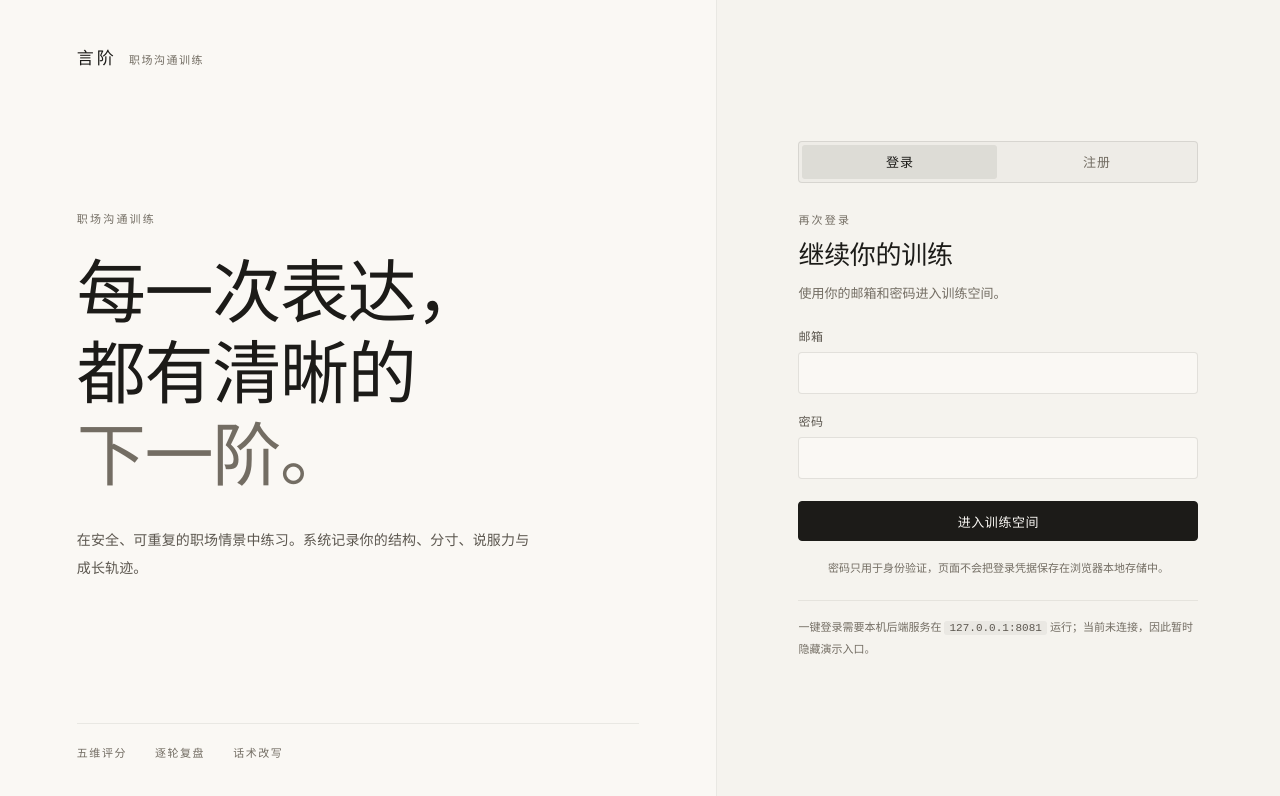
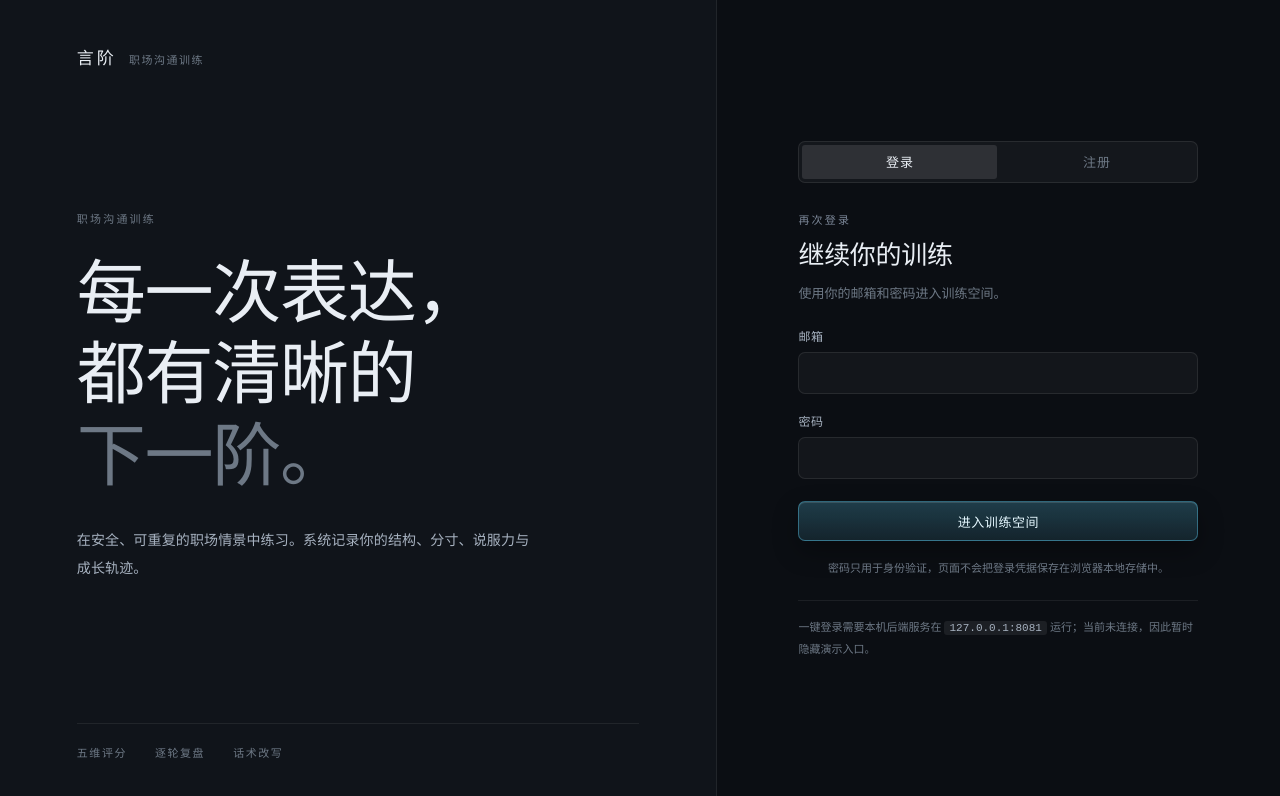
Before and after one commit to Wjb-1233/yanjie-career-coach, a Vue app in the folder frontend/: page /login in a window 1280 px wide. Shown: the top 796 px of the page. Built offline with nearby package versions, Linux system fonts and the light colour scheme; no server answers.

Commit message:
style(frontend): 全局改为深色玻璃工作台（对齐 Harness 观感）：青色强调、玻璃面板、圆角与导航胶囊

```diff
--- a/frontend/index.html
+++ b/frontend/index.html
@@ -3,7 +3,7 @@
   <head>
     <meta charset="UTF-8" />
     <meta name="viewport" content="width=device-width, initial-scale=1.0, viewport-fit=cover" />
-    <meta name="theme-color" content="#f5f3ee" />
+    <meta name="theme-color" content="#0b0e13" />
     <meta name="mobile-web-app-capable" content="yes" />
     <meta name="apple-mobile-web-app-capable" content="yes" />
     <meta name="apple-mobile-web-app-status-bar-style" content="black-translucent" />
@@ -16,12 +16,12 @@
   </head>
   <body>
     <script>
-      // 在样式加载前恢复上次选择的主题，避免刷新时闪白
+      // 在样式加载前恢复上次选择的主题，避免刷新时闪白（默认深色工作台）
       try {
-        if (localStorage.getItem('yanjie-theme') === 'dark') {
+        if (localStorage.getItem('yanjie-theme-v2') !== 'light') {
           document.documentElement.dataset.theme = 'dark'
         }
-      } catch (error) { /* 隐私模式下不可写，使用默认浅色 */ }
+      } catch (error) { /* 隐私模式下不可写，使用默认深色 */ }
     </script>
     <div id="app"></div>
     <script type="module" src="/src/main.ts"></script>
--- a/frontend/src/assets/main.css
+++ b/frontend/src/assets/main.css
@@ -28,6 +28,11 @@
   --accent-strong: #96491e;
   --accent-soft: rgba(178, 92, 44, .1);
 
+  /* 兼容旧组件里的别名 */
+  --primary: var(--accent);
+  --primary-hover: var(--accent-strong);
+  --primary-soft: var(--accent-soft);
+
   /* 数据与图表 */
   --track: rgba(30, 28, 24, .1);
   --fill: #b7b0a3;
@@ -48,9 +53,9 @@
   --overlay-2: rgba(30, 28, 24, .05);
   --overlay-3: rgba(30, 28, 24, .08);
 
-  --radius: 5px;
-  --radius-sm: 4px;
-  --radius-md: 5px;
+  --radius: 9px;
+  --radius-sm: 7px;
+  --radius-md: 11px;
   --ease: cubic-bezier(.2, .6, .2, 1);
   --shadow: none;
 
@@ -85,42 +90,48 @@
 :root[data-theme='dark'] {
   color-scheme: dark;
 
-  --bg: #17181a;
-  --bg-2: #1c1d21;
-  --card: #202126;
-  --card-2: #26272c;
-  --raised: #2d2e34;
+  /* 深色：冷调石墨 + 玻璃面板 + 青色强调（对齐 Harness 工作台观感） */
+  --bg: #0b0e13;
+  --bg-2: #10141a;
+  --card: rgba(21, 26, 33, .72);
+  --card-2: rgba(30, 37, 46, .8);
+  --raised: #1c232c;
 
-  --border: rgba(255, 255, 255, .11);
+  --border: rgba(255, 255, 255, .085);
   --border-bright: rgba(255, 255, 255, .2);
-  --divider: rgba(255, 255, 255, .08);
+  --divider: rgba(255, 255, 255, .07);
 
-  --text: #f6f3ee;
-  --text-2: #bfbab1;
-  --text-3: #8e8880;
-  --on-solid: #17181a;
+  --text: #e9eef4;
+  --text-2: #a7b2c0;
+  --text-3: #6d7885;
+  --on-solid: #05131a;
 
-  --accent: #cf7a45;
-  --accent-strong: #e08d58;
-  --accent-soft: rgba(207, 122, 69, .14);
+  --accent: #58c4e6;
+  --accent-strong: #86daf3;
+  --accent-soft: rgba(88, 196, 230, .13);
 
-  --track: rgba(255, 255, 255, .12);
-  --fill: #6b665d;
-  --muted-progress: #6b665d;
-  --chart-line: #d4cec5;
-  --chart-dot: #f6f3ee;
-  --radar-stroke: #e8e4dc;
-  --radar-fill: rgba(246, 243, 238, .06);
-  --radar-grid: rgba(255, 255, 255, .07);
-  --radar-grid-outer: rgba(255, 255, 255, .17);
+  --track: rgba(255, 255, 255, .1);
+  --fill: #55606e;
+  --muted-progress: #55606e;
+  --chart-line: #9fd8ea;
+  --chart-dot: #e9eef4;
+  --radar-stroke: #bfe7f3;
+  --radar-fill: rgba(88, 196, 230, .1);
+  --radar-grid: rgba(255, 255, 255, .08);
+  --radar-grid-outer: rgba(255, 255, 255, .18);
 
-  --success: #9ab79a;
-  --warning: #c2a877;
-  --danger: #cf8b82;
+  --success: #7fd3a6;
+  --warning: #e3c07a;
+  --danger: #f08a80;
 
-  --overlay-1: rgba(255, 255, 255, .03);
-  --overlay-2: rgba(255, 255, 255, .06);
-  --overlay-3: rgba(255, 255, 255, .1);
+  --overlay-1: rgba(255, 255, 255, .04);
+  --overlay-2: rgba(255, 255, 255, .07);
+  --overlay-3: rgba(255, 255, 255, .11);
+
+  --glass: rgba(21, 26, 33, .72);
+  --glass-strong: rgba(30, 37, 46, .88);
+  --glow: 0 0 0 1px rgba(88, 196, 230, .16), 0 0 28px rgba(88, 196, 230, .1);
+  --shadow: 0 20px 48px rgba(0, 0, 0, .5);
 }
 
 * { box-sizing: border-box; }
@@ -263,6 +274,88 @@ tbody tr:hover { background: var(--overlay-1); }
 @keyframes shimmer { from { background-position: 100% 0; } to { background-position: 0 0; } }
 @keyframes rise-in { from { opacity: 0; transform: translateY(8px); } to { opacity: 1; transform: translateY(0); } }
 
+/* ---------- 深色：玻璃工作台质感 ---------- */
+:root[data-theme='dark'] body {
+  background:
+    radial-gradient(1100px 560px at 12% -12%, rgba(88, 196, 230, .1), transparent 62%),
+    radial-gradient(820px 520px at 96% -6%, rgba(122, 96, 220, .09), transparent 60%),
+    var(--bg);
+  background-attachment: fixed;
+}
+
+:root[data-theme='dark'] .panel {
+  background: var(--glass);
+  border-color: var(--border);
+  box-shadow: inset 0 1px 0 rgba(255, 255, 255, .045), 0 16px 40px rgba(0, 0, 0, .28);
+  backdrop-filter: blur(16px) saturate(125%);
+  -webkit-backdrop-filter: blur(16px) saturate(125%);
+}
+
+:root[data-theme='dark'] .panel:hover {
+  border-color: rgba(88, 196, 230, .28);
+  box-shadow: inset 0 1px 0 rgba(255, 255, 255, .05), 0 18px 44px rgba(0, 0, 0, .32), 0 0 0 1px rgba(88, 196, 230, .08);
+}
+
+:root[data-theme='dark'] .button {
+  border-color: rgba(88, 196, 230, .42);
+  background: linear-gradient(180deg, rgba(88, 196, 230, .26), rgba(88, 196, 230, .12));
+  color: #e6f8ff;
+  box-shadow: inset 0 1px 0 rgba(255, 255, 255, .12), 0 10px 26px rgba(0, 0, 0, .32);
+}
+:root[data-theme='dark'] .button:hover {
+  background: linear-gradient(180deg, rgba(88, 196, 230, .38), rgba(88, 196, 230, .2));
+  border-color: rgba(88, 196, 230, .68);
+  color: #f2fcff;
+  box-shadow: inset 0 1px 0 rgba(255, 255, 255, .16), 0 0 24px rgba(88, 196, 230, .18);
+}
+:root[data-theme='dark'] .button.secondary {
+  background: rgba(255, 255, 255, .045);
+  border-color: var(--border-bright);
+  color: var(--text);
+  box-shadow: inset 0 1px 0 rgba(255, 255, 255, .05);
+}
+:root[data-theme='dark'] .button.secondary:hover {
+  background: rgba(255, 255, 255, .08);
+  border-color: rgba(88, 196, 230, .4);
+  color: var(--text);
+}
+:root[data-theme='dark'] .button.signal {
+  background: linear-gradient(180deg, rgba(88, 196, 230, .3), rgba(88, 196, 230, .14));
+  border-color: rgba(88, 196, 230, .5);
+  color: #eafaff;
+}
+
+:root[data-theme='dark'] .field,
+:root[data-theme='dark'] input,
+:root[data-theme='dark'] textarea,
+:root[data-theme='dark'] select {
+  background: rgba(255, 255, 255, .035);
+  border-color: var(--border);
+  color: var(--text);
+}
+:root[data-theme='dark'] .field:focus,
+:root[data-theme='dark'] input:focus,
+:root[data-theme='dark'] textarea:focus,
+:root[data-theme='dark'] select:focus {
+  background: rgba(255, 255, 255, .055);
+  border-color: rgba(88, 196, 230, .55);
+  box-shadow: 0 0 0 3px rgba(88, 196, 230, .12);
+}
+
+:root[data-theme='dark'] .tag {
+  background: rgba(88, 196, 230, .09);
+  border-color: rgba(88, 196, 230, .22);
+  color: #a9e2f3;
+}
+
+:root[data-theme='dark'] .eyebrow,
+:root[data-theme='dark'] .label { color: #7c8798; }
+
+:root[data-theme='dark'] :focus-visible { outline-color: rgba(88, 196, 230, .7); }
+:root[data-theme='dark'] ::selection { background: rgba(88, 196, 230, .28); color: #f2fcff; }
+:root[data-theme='dark'] ::-webkit-scrollbar-thumb { background: rgba(255, 255, 255, .16); background-clip: padding-box; }
+:root[data-theme='dark'] ::-webkit-scrollbar-thumb:hover { background: rgba(255, 255, 255, .26); background-clip: padding-box; }
+
 @media (max-width: 760px) {
   .page { padding: 24px 20px calc(104px + env(safe-area-inset-bottom)); }
   .page-heading { align-items: flex-start; flex-direction: column; }
--- a/frontend/src/components/dashboard/DashboardScoreFeature.vue
+++ b/frontend/src/components/dashboard/DashboardScoreFeature.vue
@@ -147,4 +147,21 @@ function formatDate(value: string): string {
   .fact:nth-child(2) { border-right: 0; }
   .fact:nth-child(3) { grid-column: 1 / -1; border-top: 1px solid var(--divider); border-right: 0; }
 }
+
+:root[data-theme='dark'] .hero {
+  background: linear-gradient(180deg, rgba(30, 38, 48, .72), rgba(15, 19, 25, .82));
+  box-shadow: inset 0 1px 0 rgba(255, 255, 255, .05), 0 24px 60px rgba(0, 0, 0, .38);
+  backdrop-filter: blur(18px) saturate(125%);
+}
+:root[data-theme='dark'] .cta {
+  border-color: rgba(88, 196, 230, .42);
+  background: linear-gradient(180deg, rgba(88, 196, 230, .26), rgba(88, 196, 230, .12));
+  color: #e6f8ff;
+  box-shadow: inset 0 1px 0 rgba(255, 255, 255, .12), 0 10px 26px rgba(0, 0, 0, .32);
+}
+:root[data-theme='dark'] .cta:hover {
+  background: linear-gradient(180deg, rgba(88, 196, 230, .4), rgba(88, 196, 230, .22));
+  border-color: rgba(88, 196, 230, .7);
+  color: #f2fcff;
+}
 </style>
--- a/frontend/src/components/layout/AppShell.vue
+++ b/frontend/src/components/layout/AppShell.vue
@@ -30,7 +30,7 @@ const mobileView = shallowRef(false)
 const roleLabel = computed(() => auth.user.value?.role === 'ADMIN' ? '管理员' : '训练学员')
 
 type Theme = 'light' | 'dark'
-const theme = shallowRef<Theme>('light')
+const theme = shallowRef<Theme>('dark')
 const themeAction = computed(() => theme.value === 'dark' ? '日间' : '夜间')
 
 function applyTheme(next: Theme): void {
@@ -38,9 +38,9 @@ function applyTheme(next: Theme): void {
   const root = document.documentElement
   if (next === 'dark') root.dataset.theme = 'dark'
   else delete root.dataset.theme
-  try { localStorage.setItem('yanjie-theme', next) } catch { /* 隐私模式忽略 */ }
+  try { localStorage.setItem('yanjie-theme-v2', next) } catch { /* 隐私模式忽略 */ }
   const meta = document.querySelector('meta[name="theme-color"]')
-  if (meta) meta.setAttribute('content', next === 'dark' ? '#17181a' : '#f5f3ee')
+  if (meta) meta.setAttribute('content', next === 'dark' ? '#0b0e13' : '#f5f3ee')
 }
 
 function toggleTheme(): void { applyTheme(theme.value === 'dark' ? 'light' : 'dark') }
@@ -266,4 +266,26 @@ async function signOut() {
   .nav-link { padding: 11px 24px; }
   .content { min-height: calc(100vh - 58px); }
 }
+
+:root[data-theme='dark'] .topbar {
+  background: rgba(11, 14, 19, .74);
+  border-bottom-color: rgba(255, 255, 255, .07);
+  backdrop-filter: blur(18px) saturate(125%);
+  -webkit-backdrop-filter: blur(18px) saturate(125%);
+}
+:root[data-theme='dark'] .sidebar {
+  background: rgba(13, 17, 23, .62);
+  border-right-color: rgba(255, 255, 255, .06);
+  backdrop-filter: blur(18px) saturate(120%);
+  -webkit-backdrop-filter: blur(18px) saturate(120%);
+}
+:root[data-theme='dark'] .nav { gap: 2px; padding: 0 12px; }
+:root[data-theme='dark'] .nav-link { padding: 9px 14px; border-radius: 7px; }
+:root[data-theme='dark'] .nav-link:hover { background: rgba(255, 255, 255, .05); color: var(--text); }
+:root[data-theme='dark'] .nav-link.active {
+  background: rgba(88, 196, 230, .12);
+  color: #d3f1fb;
+  box-shadow: inset 0 0 0 1px rgba(88, 196, 230, .22);
+}
+:root[data-theme='dark'] .nav-link.active::before { display: none; }
 </style>
--- a/frontend/src/views/ScenesView.vue
+++ b/frontend/src/views/ScenesView.vue
@@ -163,4 +163,30 @@ async function confirmStart(file: File | null): Promise<void> {
 .scene-grid > :nth-child(2n) { animation-delay: .1s; }
 @media (max-width: 1100px) { .filters { grid-template-columns: 1fr; } }
 @media (max-width: 650px) { .scene-hero { min-height: auto; padding: 28px 25px; } .hero-aside { display: none; } .scene-hero .page-title { font-size: 36px; } .scene-hero .page-lead { font-size: 13px; } .catalog-heading h2 { font-size: 23px; } .metadata-filters { display: grid; grid-template-columns: 1fr 1fr; } .metadata-filters select { min-width: 0; } .metadata-filters select:last-child { grid-column: 1 / -1; } .scene-grid { grid-template-columns: 1fr; } }
+
+:root[data-theme='dark'] .scene-hero {
+  background:
+    radial-gradient(120% 140% at 10% 0%, rgba(88, 196, 230, .18), transparent 58%),
+    linear-gradient(160deg, rgba(28, 36, 47, .82), rgba(12, 16, 22, .92));
+  border: 1px solid var(--border);
+  color: var(--text);
+  box-shadow: inset 0 1px 0 rgba(255, 255, 255, .05), 0 24px 60px rgba(0, 0, 0, .4);
+  backdrop-filter: blur(18px) saturate(125%);
+}
+:root[data-theme='dark'] .scene-hero::before,
+:root[data-theme='dark'] .scene-hero::after { border-color: rgba(88, 196, 230, .18); box-shadow: none; }
+:root[data-theme='dark'] .scene-hero .eyebrow { color: var(--text-3); }
+:root[data-theme='dark'] .scene-hero .page-title span { color: var(--text-3); }
+:root[data-theme='dark'] .scene-hero .page-lead { color: var(--text-2); }
+:root[data-theme='dark'] .hero-aside { border-left-color: var(--border); }
+:root[data-theme='dark'] .hero-aside span { color: var(--text-3); }
+:root[data-theme='dark'] .hero-aside strong { color: var(--text); }
+
+:root[data-theme='dark'] .category-tabs button.active {
+  border-color: rgba(88, 196, 230, .5);
+  background: rgba(88, 196, 230, .16);
+  color: #d3f1fb;
+  box-shadow: inset 0 0 0 1px rgba(88, 196, 230, .18);
+}
+:root[data-theme='dark'] .category-tabs button:hover { border-color: rgba(88, 196, 230, .4); color: #cfeffb; }
 </style>
```
Also changed, not shown: frontend/src/views/TrainingPlansView.vue (+17 -8 lines).
